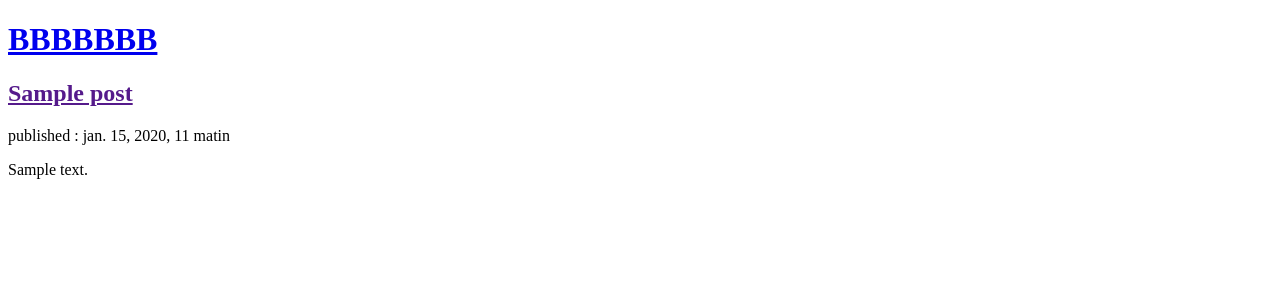
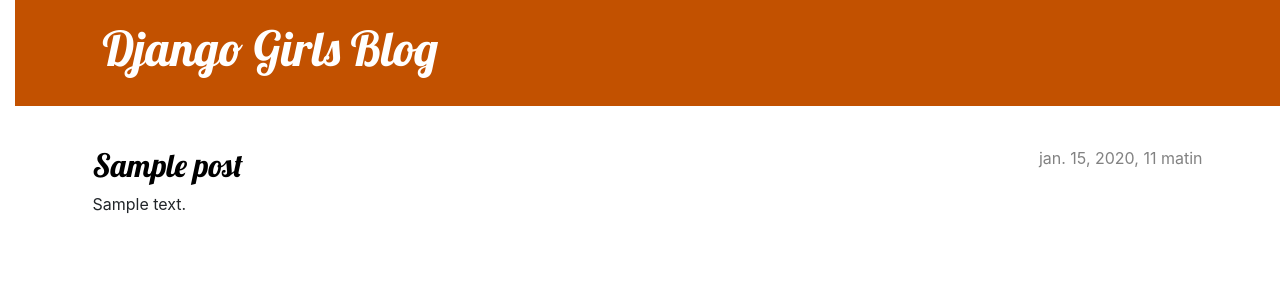
Before and after one commit to JessDjab/mon-nouveau-blog, a Django app: page / in a window 1280 px wide. Shown: the top 300 px of the page. Run offline with Django 3.2, Linux system fonts and the light colour scheme; tables that the repository leaves empty hold one stand-in row (values such as "Sample post").

Commit message:
Ajout de la vue et du template de détail blog post ainsi que du CSS pour le site.

```diff
--- /dev/null
+++ b/blog/static/css/blog.css
@@ -0,0 +1,79 @@
+h1 a, h2 a {
+    color: #C25100;
+    font-family: 'Lobster';
+}
+
+body {
+    padding-left: 15px;
+}
+
+.page-header {
+    background-color: #C25100;
+    margin-top: 0;
+    margin-bottom: 40px;
+    padding: 20px 20px 20px 40px;
+}
+
+.page-header h1,
+.page-header h1 a,
+.page-header h1 a:visited,
+.page-header h1 a:active {
+    color: #ffffff;
+    font-size: 36pt;
+    text-decoration: none;
+}
+
+h1,
+h2,
+h3,
+h4 {
+    font-family: 'Lobster', cursive;
+}
+
+.date {
+    color: #828282;
+}
+
+.save {
+    float: right;
+}
+
+.post-form textarea,
+.post-form input {
+    width: 100%;
+}
+
+.top-menu,
+.top-menu:hover,
+.top-menu:visited {
+    color: #ffffff;
+    float: right;
+    font-size: 26pt;
+    margin-right: 20px;
+}
+
+.post {
+    margin-bottom: 70px;
+}
+
+.post h2 a,
+.post h2 a:visited {
+    color: #000000;
+}
+
+.post > .date,
+.post > .actions {
+    float: right;
+}
+
+.btn-default,
+.btn-default:visited {
+    color: #C25100;
+    background: none;
+    border-color: #C25100;
+}
+
+.btn-default:hover {
+    color: #FFFFFF;
+    background-color: #C25100;
+}
--- /dev/null
+++ b/blog/templates/blog/base.html
@@ -0,0 +1,25 @@
+{% load static %}
+<!DOCTYPE html>
+<html>
+    <head>
+        <title>Django Girls blog</title>
+        <link rel="stylesheet" href="https://cdn.jsdelivr.net/npm/bootstrap@4.5.3/dist/css/bootstrap.min.css" integrity="sha384-TX8t27EcRE3e/ihU7zmQxVncDAy5uIKz4rEkgIXeMed4M0jlfIDPvg6uqKI2xXr2" crossorigin="anonymous">
+        <link href='//fonts.googleapis.com/css?family=Lobster&subset=latin,latin-ext' rel='stylesheet' type='text/css'>
+        <link rel="stylesheet" href="{% static 'css/blog.css' %}">
+    </head>
+    <body>
+		<header class="page-header">
+		  <div class="container">
+			  <h1><a href="/">Django Girls Blog</a></h1>
+		  </div>
+		</header>
+		<main class="container">
+			<div class="row">
+				<div class="col">
+				{% block content %}
+				{% endblock %}
+				</div>
+			</div>
+		</main>
+	</body>
+</html>
--- a/blog/templates/blog/post_list.html
+++ b/blog/templates/blog/post_list.html
@@ -1,22 +1,12 @@
-<!DOCTYPE html>
-<html>
-    <head>
-        <title>AAAAAAAA</title>
-    </head>
-    <body>
-        <header>
-            <h1><a href="/">BBBBBBB</a></h1>
-        </header>
-
-		{% for i in post %}
-			<article>
-
-			<h2><a href = "">{{i.title}}</a></h2>
-			<time>published : {{ i.published_date }}</time>
-			<p>{{i.text|linebreaksbr}}</p>
-
-			</article>
-		{% endfor %}
-
-    </body>
-</html>
+{% extends 'blog/base.html' %}
+{% block content %}
+	{% for post in post %}
+		<article class="post">
+			<time class="date">
+				{{ post.published_date }}
+			</time>
+			<h2><a href="{% url 'post_detail' pk=post.pk %}">{{ post.title }}</a></h2>
+			<p>{{ post.text|linebreaksbr }}</p>
+		</article>
+	{% endfor %}
+{% endblock %}
--- a/blog/urls.py
+++ b/blog/urls.py
@@ -3,4 +3,5 @@
 
 urlpatterns = [
     path('', views.post_list, name='post_list'),
+    path('post/<int:pk>/', views.post_detail, name='post_detail'),
 ]
--- a/blog/views.py
+++ b/blog/views.py
@@ -1,4 +1,4 @@
-from django.shortcuts import render
+from django.shortcuts import render, get_object_or_404
 from django.utils import timezone
 from .models import Post
 
@@ -6,3 +6,7 @@
 def post_list(request):
     post = Post.objects.filter(published_date__lte=timezone.now()).order_by('published_date')
     return render(request, 'blog/post_list.html', {"post":post})
+
+def post_detail(request, pk):
+    post = get_object_or_404(Post, pk=pk)
+    return render(request, 'blog/post_detail.html', {'post': post})
```
Also changed, not shown: blog/templates/blog/post_detail.html (added, +13 -0 lines).
